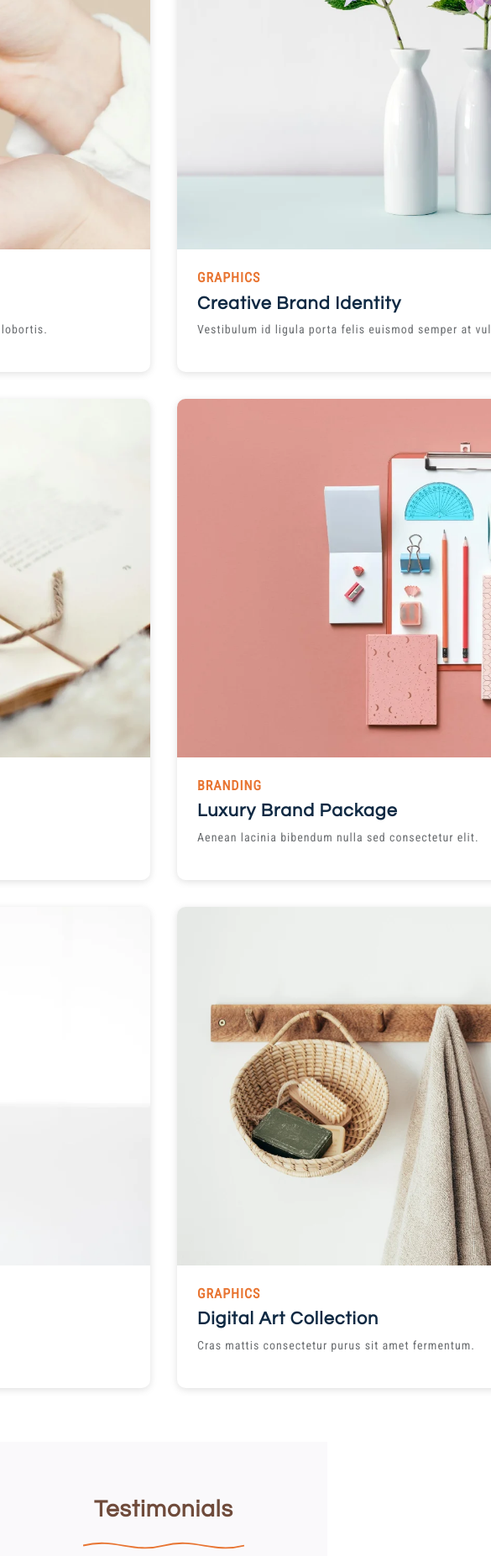
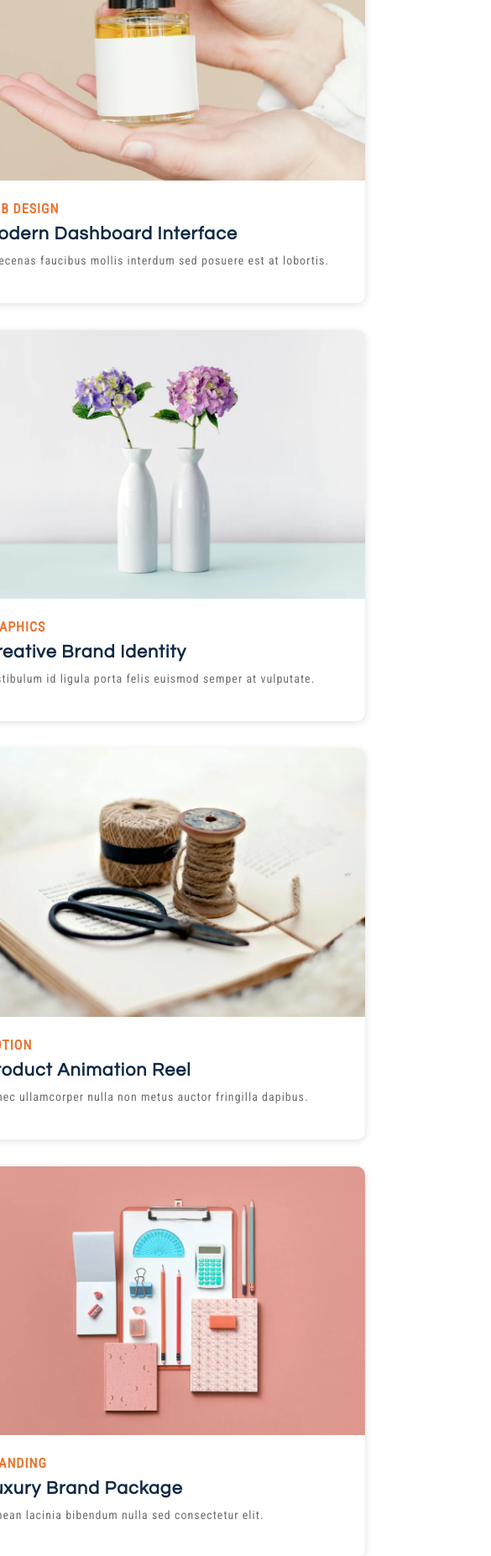
Before and after one commit to youssef-labib/Youssef_Labib_final_project, a website: page index.html in a window 390 px wide. Shown: the part 4288-6141 px from the top of the page at 84% size, 585 px wide, since content can reach past the window. Drawn offline with nearby package versions, Linux system fonts and the light colour scheme.

```diff
--- a/index.html
+++ b/index.html
@@ -236,15 +236,15 @@
             <div class="portfolio-container">
                 <!-- All Items -->
                 <div id="all-items" class="p-all-items">
-                    <div class="item web">
+                    <div class="p-item web">
                         <img src="./public/images/portfolio/portfolio-1.webp" alt="portfolio-1">
                         <div class="p-card-text">
                             <h6>WEB DESIGN</h6>
                             <h4>Modern Dashboard Interface</h4>
-                            <p>Maecenas faucibus mollis interdum sed posuere consectetur est at lobortis.</p>
+                            <p>Maecenas faucibus mollis interdum sed posuere est at lobortis.</p>
                         </div>
                     </div>
-                    <div class="item graphics">
+                    <div class="p-item graphics">
                         <img src="./public/images/portfolio/portfolio-10.webp" alt="portfolio-10">
                         <div class="p-card-text">
                             <h6>GRAPHICS</h6>
@@ -252,7 +252,7 @@
                             <p>Vestibulum id ligula porta felis euismod semper at vulputate.</p>
                         </div>
                     </div>
-                    <div class="item motion">
+                    <div class="p-item motion">
                         <img src="./public/images/portfolio/portfolio-7.webp" alt="portfolio-7">
                         <div class="p-card-text">
                             <h6>MOTION</h6>
@@ -260,7 +260,7 @@
                             <p>Donec ullamcorper nulla non metus auctor fringilla dapibus.</p>
                         </div>
                     </div>
-                    <div class="item branding">
+                    <div class="p-item branding">
                         <img src="./public/images/portfolio/portfolio-4.webp" alt="portfolio-4">
                         <div class="p-card-text">
                             <h6>BRANDING</h6>
@@ -268,7 +268,7 @@
                             <p>Aenean lacinia bibendum nulla sed consectetur elit.</p>
                         </div>
                     </div>
-                    <div class="item web">
+                    <div class="p-item web">
                         <img src="./public/images/portfolio/portfolio-2.webp" alt="portfolio-2">
                         <div class="p-card-text">
                             <h6>WEB DESIGN</h6>
@@ -276,7 +276,7 @@
                             <p>Nullam id dolor id nibh ultricies vehicula ut id elit.</p>
                         </div>
                     </div>
-                    <div class="item graphics">
+                    <div class="p-item graphics">
                         <img src="./public/images/portfolio/portfolio-11.webp" alt="portfolio-11">
                         <div class="p-card-text">
                             <h6>GRAPHICS</h6>
@@ -300,9 +300,9 @@
             <p>Quis autem vel eum iure reprehenderit qui in ea voluptate velit esse quam nihil molestiae consequatur vel
                 illum qui dolorem</p>
         </div>
-        <div id="carouselExampleAutoplaying"
-            class="carousel slide t-bottom d-flex align-items-center justify-content-center" data-bs-ride="carousel">
+        <div id="carouselExampleRide" class="carousel slide t-bottom d-flex align-items-center justify-content-center" data-bs-ride="true">
             <div class="container carousel-inner">
+
                 <div class="carousel-item active t-bg d-flex align-items-start justify-content-center">
                     <div class="c-left d-flex align-items-start justify-content-start flex-column">
 
@@ -405,16 +405,15 @@
                         <img src="./public/images/person/person-m-9.webp" alt="male-pic">
                     </div>
                 </div>
+
             </div>
-            <button class="carousel-control-prev" type="button" data-bs-target="#carouselExampleAutoplaying"
-                data-bs-slide="prev">
-                <span class="carousel-control-prev-icon" aria-hidden="true"></span>
-                <span class="visually-hidden">Previous</span>
+            <button class="carousel-control-prev" type="button" data-bs-target="#carouselExampleRide" data-bs-slide="prev">
+              <span class="carousel-control-prev-icon" aria-hidden="true"></span>
+              <span class="visually-hidden">Previous</span>
             </button>
-            <button class="carousel-control-next" type="button" data-bs-target="#carouselExampleAutoplaying"
-                data-bs-slide="next">
-                <span class="carousel-control-next-icon" aria-hidden="true"></span>
-                <span class="visually-hidden">Next</span>
+            <button class="carousel-control-next" type="button" data-bs-target="#carouselExampleRide" data-bs-slide="next">
+              <span class="carousel-control-next-icon" aria-hidden="true"></span>
+              <span class="visually-hidden">Next</span>
             </button>
         </div>
     </section>
@@ -433,7 +432,7 @@
     </section>
 
     <!-- questions section -->
-    <section id="questions" class="container">
+    <section id="questions" class="container py-7">
         <div class="container q-top d-flex align-items-center justify-content-center flex-column text-center py-10">
             <h1>Frequently Asked Questions</h1>
             <svg viewBox="0 0 200 20" xmlns="http://www.w3.org/2000/svg">
--- a/src/sass/modules/home/home/_main/_portfolio.scss
+++ b/src/sass/modules/home/home/_main/_portfolio.scss
@@ -57,7 +57,7 @@
             div {
                 display: none;
 
-                .item {
+                .p-item {
                     display: flex;
                     align-items: left;
                     justify-content: center;
@@ -101,8 +101,8 @@
             }
 
             .p-all-items {
-                display: grid !important;
-                grid-template-columns: repeat(2, 1fr) !important;
+                display: grid;
+                grid-template-columns: repeat(2, 1fr);
                 gap: 2rem;
             }
         }
@@ -115,3 +115,33 @@
 #sidebar:has(button[data-filter="branding"]:focus) ~ .portfolio-container #all-items .item:not(.branding) {
     display: none;
 }
+
+@media (max-width: 480px) {
+    .p-top {
+        p {
+            width: 90% !important;
+        }
+    }
+    .p-bottom {
+        .portfolio-container {
+            .p-all-items {
+                display: flex !important;
+                align-items: center !important;
+                justify-content: center !important;
+                flex-direction: column !important;
+                .p-item {
+                    img {
+                        width: 30rem !important;
+                    }
+                    .p-card-text {
+                        padding: 1rem;
+
+                        p {
+                            font-size: 12px;
+                        }
+                    }
+                }
+            }
+        }
+    }
+}
```
Also changed, not shown: public/css/app.css, src/sass/modules/home/home/_main/_questions.scss (line endings or trailing spaces), 1 other file.
